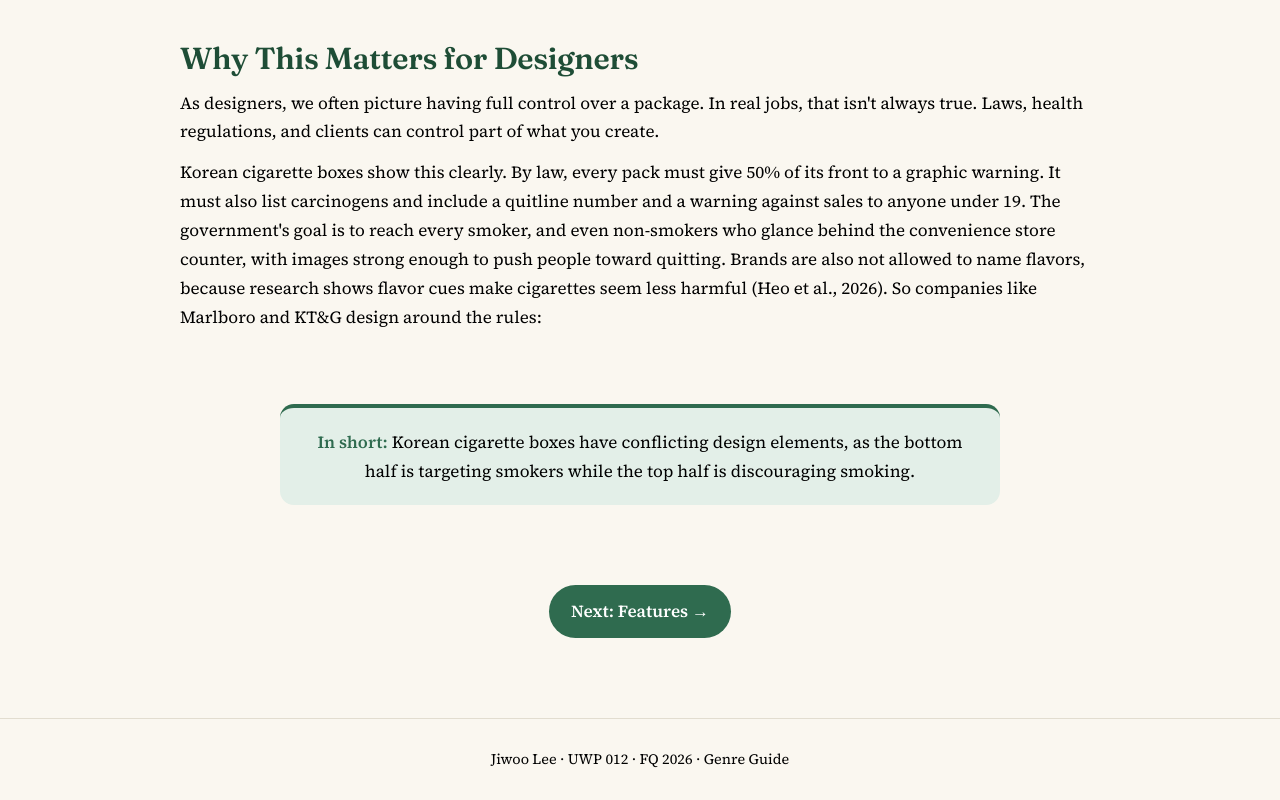
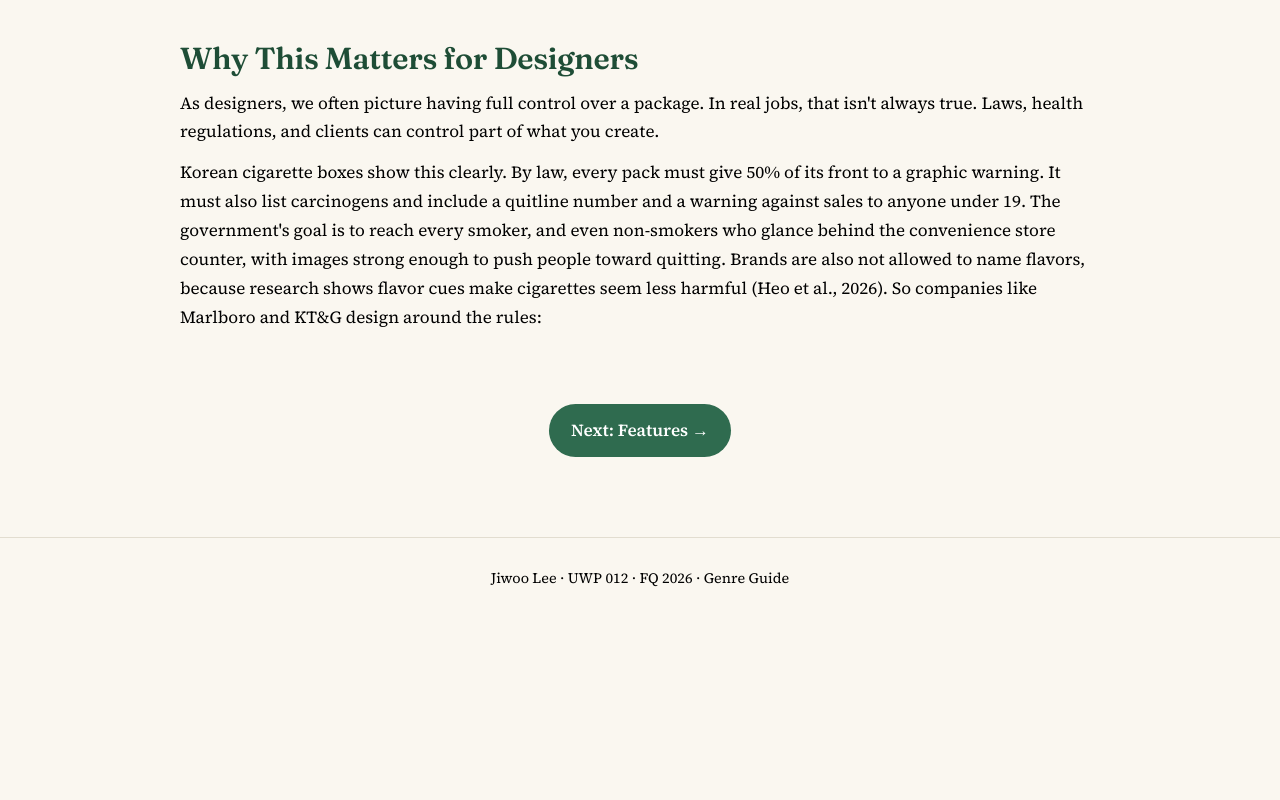
Before and after one commit to jiwoolee514/uwp-site, a plain HTML site: page index.html in a window 1280 px wide. Shown: the part 835-1635 px from the top of the page. After the commit the page ends 1453 px from the top, so only its background shows below. Drawn offline with Linux system fonts and the light colour scheme.

Commit message:
Remove the In short box from the home page
Co-Authored-By: Claude Opus 5.5 <noreply@anthropic.com>

```diff
--- a/index.html
+++ b/index.html
@@ -54,14 +54,6 @@
         <h2>Why This Matters for Designers</h2>
         <p>As designers, we often picture having full control over a package. In real jobs, that isn't always true. Laws, health regulations, and clients can control part of what you create.</p>
         <p>Korean cigarette boxes show this clearly. By law, every pack must give 50% of its front to a graphic warning. It must also list carcinogens and include a quitline number and a warning against sales to anyone under 19. The government's goal is to reach every smoker, and even non-smokers who glance behind the convenience store counter, with images strong enough to push people toward quitting. Brands are also not allowed to name flavors, because research shows flavor cues make cigarettes seem less harmful (Heo et al., 2026). So companies like Marlboro and KT&amp;G design around the rules:</p>
-      </div>
-    </section>
-
-    <section class="section">
-      <div class="container">
-        <div class="callout">
-          <strong>In short:</strong> Korean cigarette boxes have conflicting design elements, as the bottom half is targeting smokers while the top half is discouraging smoking.
-        </div>
       </div>
     </section>
 
```
